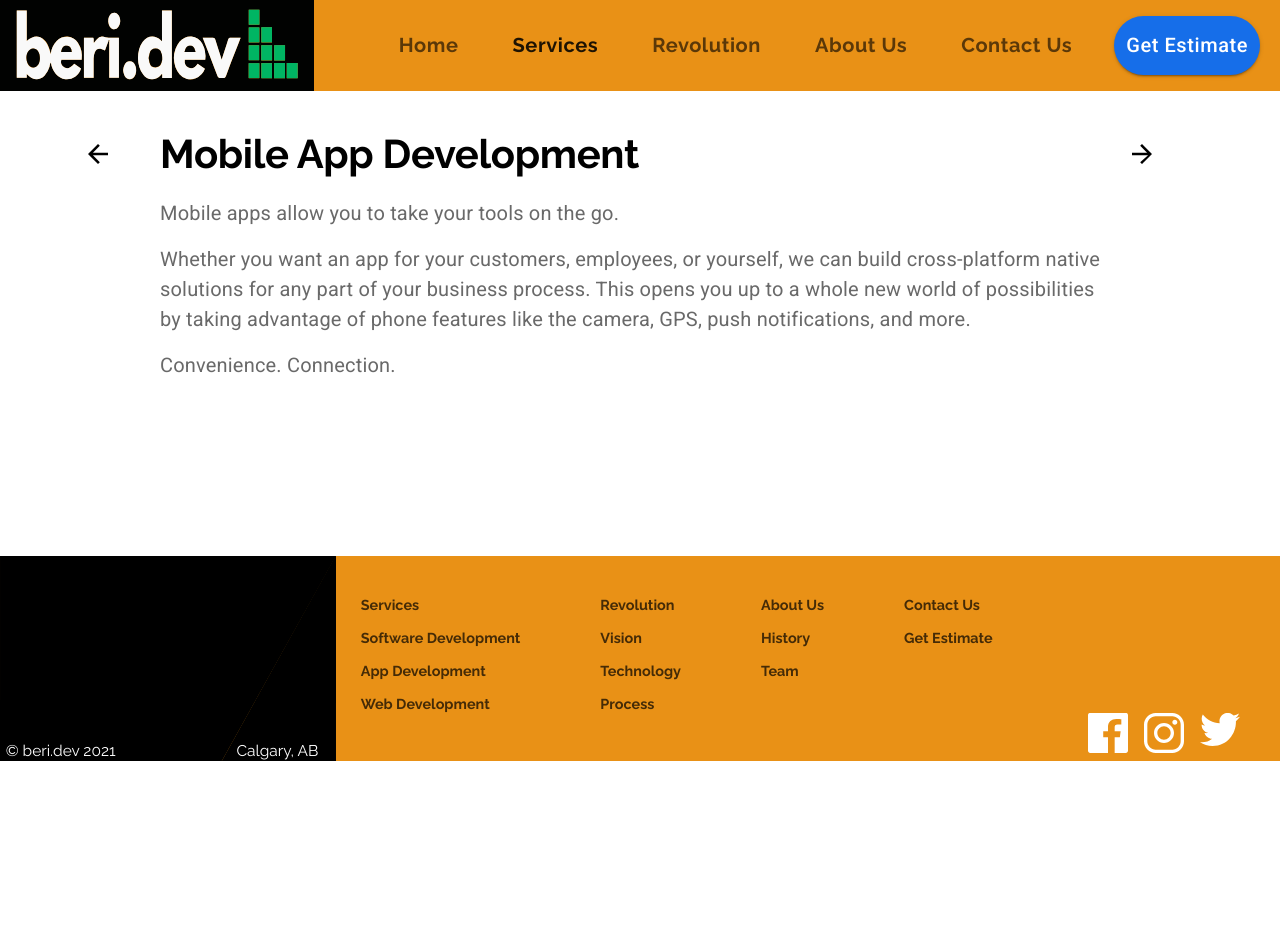
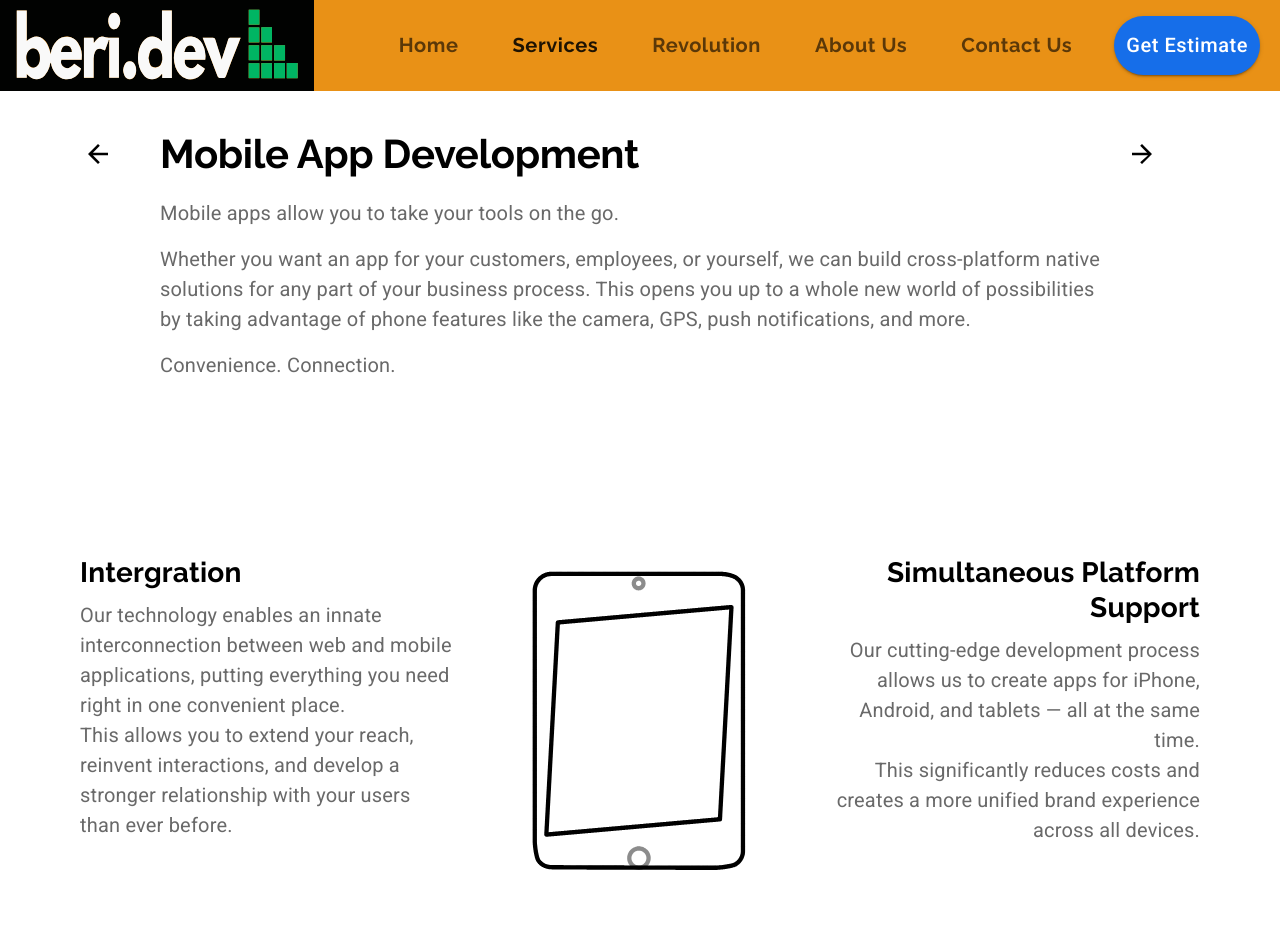
Before and after one commit to HAZberi/tech-company-website, a React (Create React App) app: page /mobileapps in a window 1280 px wide. Shown: the top 952 px of the page. Before the commit the page ends 800 px from the top, so only its background shows below. Built offline with nearby package versions, Linux system fonts and the light colour scheme.

Commit message:
Integration section final for large screens

```diff
--- a/src/components/MobileApp.js
+++ b/src/components/MobileApp.js
@@ -9,6 +9,8 @@ import Typography from "@material-ui/core/Typography";
 import Hidden from "@material-ui/core/Hidden";
 import backArrow from "../assets/backArrow.svg";
 import forwardArrow from "../assets/forwardArrow.svg";
+import CallToAction from "./ui/CallToAction";
+import integrationAnimation from "../animations/integrationAnimation/data.json";
 
 const useStyles = makeStyles((theme) => ({
   heading: {
@@ -42,6 +44,23 @@ const MobileApps = (props) => {
   const smaller = useMediaQuery(theme.breakpoints.down("sm"));
   //const smallest = useMediaQuery(theme.breakpoints.down("xs"));
   const medium = useMediaQuery(theme.breakpoints.down("md"));
+
+  const integrationAnimationOptions = {
+    loop: true,
+    autoplay: true,
+    animationData: integrationAnimation,
+    rendererSettings: {
+      preserveAspectRatio: "xMidYMid slice",
+    },
+  };
+  const integrationAnimationJSX = (
+    <Grid item md>
+      <Lottie
+        options={integrationAnimationOptions}
+        style={{ maxWidth: 250, maxHeight: 350 }}
+      />
+    </Grid>
+  );
 
   return (
     <Grid container direction="column">
@@ -92,7 +111,11 @@ const MobileApps = (props) => {
               Mobile apps allow you to take your tools on the go.
             </Typography>
             <Typography variant="body1" paragraph>
-                Whether you want an app for your customers, employees, or yourself, we can build cross-platform native solutions for any part of your business process. This opens you up to a whole new world of possibilities by taking advantage of phone features like the camera, GPS, push notifications, and more.
+              Whether you want an app for your customers, employees, or
+              yourself, we can build cross-platform native solutions for any
+              part of your business process. This opens you up to a whole new
+              world of possibilities by taking advantage of phone features like
+              the camera, GPS, push notifications, and more.
             </Typography>
             <Typography variant="body1" paragraph>
               Convenience. Connection.
@@ -114,10 +137,66 @@ const MobileApps = (props) => {
                 props.setSelected(2);
               }}
             >
-              <img src={forwardArrow} alt="Forward to Website Development Page" />
+              <img
+                src={forwardArrow}
+                alt="Forward to Website Development Page"
+              />
             </IconButton>
           </Grid>
         </Hidden>
+      </Grid>
+      <Grid
+        item
+        container
+        direction="row"
+        className={classes.rowContainer}
+      >
+          {/* md lg or sm on grid containers mean items will share space at corresponding screen size or up */}
+        <Grid item container direction="column" md>
+          <Grid item align={smaller ? "center" : "left"}>
+            <Typography variant="h4" gutterBottom>
+              Intergration
+            </Typography>
+          </Grid>
+          <Grid item align={smaller ? "center" : "left"}>
+            <Typography variant="body1">
+              Our technology enables an innate interconnection between web and
+              mobile applications, putting everything you need right in one
+              convenient place.
+            </Typography>
+            <Typography variant="body1">
+              This allows you to extend your reach, reinvent interactions, and
+              develop a stronger relationship with your users than ever before.
+            </Typography>
+          </Grid>
+        </Grid>
+        {integrationAnimationJSX}
+        <Grid item container direction="column" md>
+          <Grid item align={smaller ? "center" : "right"}>
+            <Typography variant="h4" gutterBottom>
+              Simultaneous Platform Support
+            </Typography>
+          </Grid>
+          <Grid item align={smaller ? "center" : "right"}>
+            <Typography variant="body1">
+                Our cutting-edge development process allows us to create apps for iPhone, Android, and tablets — all at the same time.
+            </Typography>
+            <Typography variant="body1">
+                This significantly reduces costs and creates a more unified brand experience across all devices.
+            </Typography>
+          </Grid>
+        </Grid>
+      </Grid>
+      <Grid item>
+        {/* Call to Action Block */}
+        {/* HINT: a background image can be set directly on the Grid Container
+            as className Prop and then we dont need to set the inner container with
+            absolute positioning
+          */}
+        <CallToAction
+          setValue={props.setValue}
+          setSelected={props.setSelected}
+        />
       </Grid>
     </Grid>
   );
```
Also changed, not shown: 1 other file (tests, documents, lock files or other folders). Lines whose indentation alone changed are shown as unchanged.
